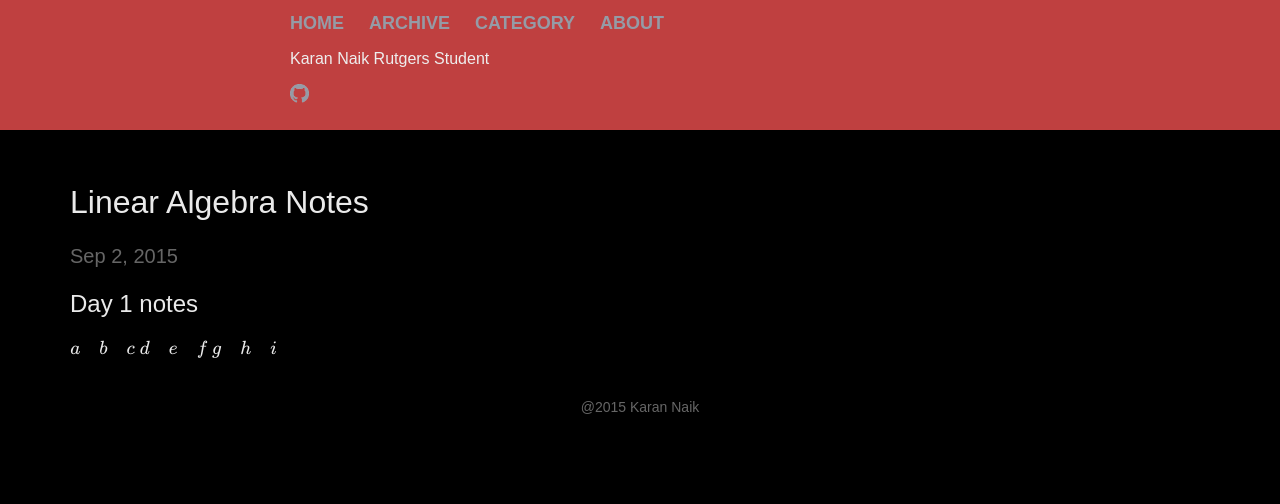
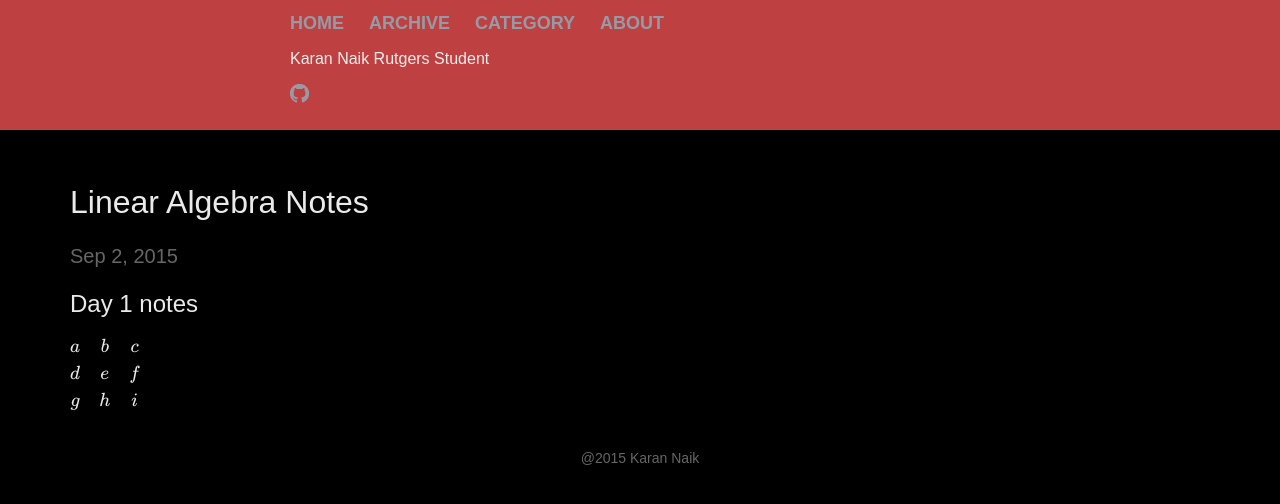
Before and after one commit to knaik/knaik.github.io, a Jekyll site: the page built from _posts/2015-09-02-linear-alg.markdown, in a window 1280 px wide. Shown: the top 504 px of the page. Built offline with Jekyll 4.4.1, drawn with Linux system fonts in a browser that asks for light colours; formulas are drawn with MathJax 3.

Commit message:
double \\ for mathjax

```diff
--- a/_posts/2015-09-02-linear-alg.markdown
+++ b/_posts/2015-09-02-linear-alg.markdown
@@ -5,4 +5,4 @@ date:   2015-09-02
 categories: Linear Algebra
 ---
 #Day 1 notes
-$$ \begin{matrix} a & b & c \ d & e & f \ g & h & i \end{matrix} $$
+$$ \begin{matrix} a & b & c \\ d & e & f \\ g & h & i \end{matrix} $$
```
Also changed, not shown: 1 other file.
